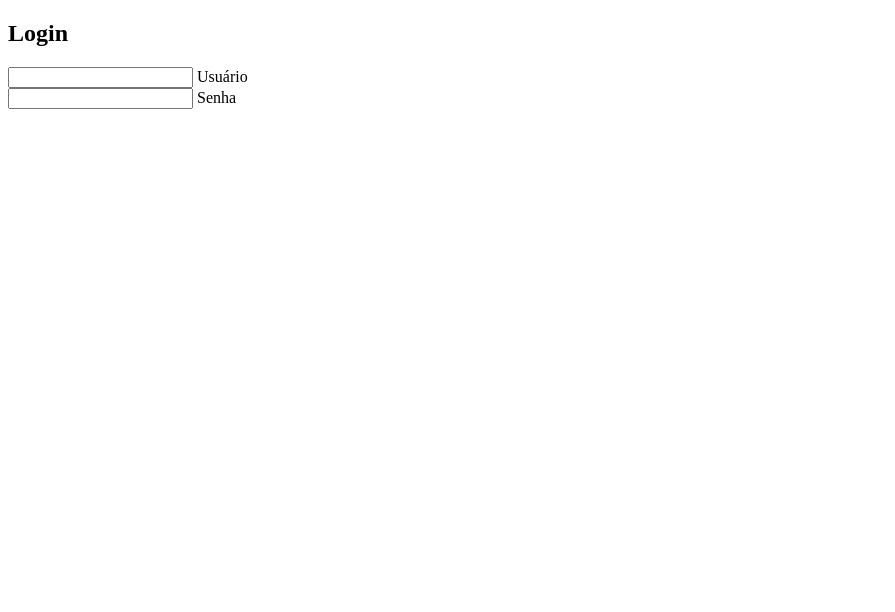
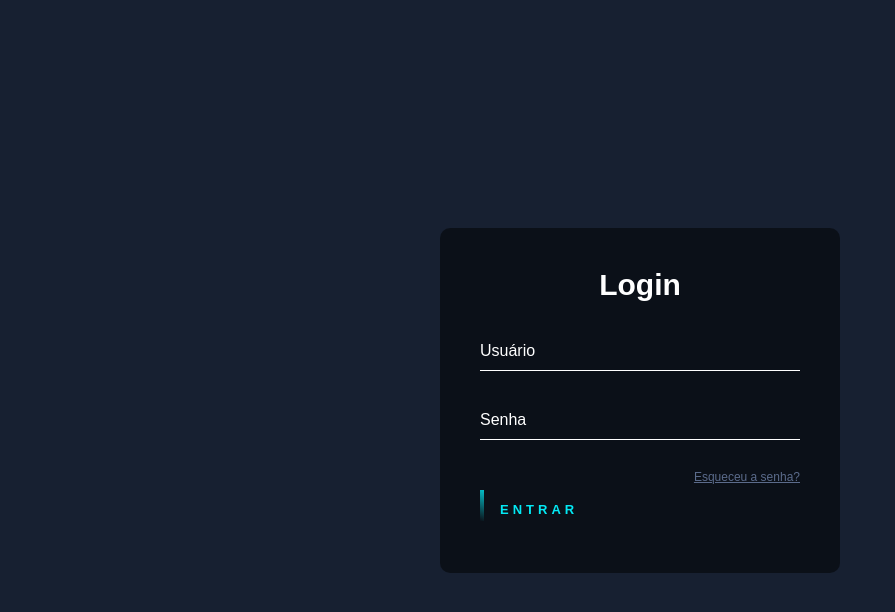
Before and after one commit to Elieudosilva/tela-login, a plain HTML site: page index.html in a window 1280 px wide. Shown: the whole page, without its empty margins (0-895 px from the left). Drawn offline with Linux system fonts and the light colour scheme.

Commit message:
Projeto tela de login finalizado

```diff
--- a/index.html
+++ b/index.html
@@ -3,10 +3,11 @@
 <head>
     <meta charset="UTF-8">
     <meta name="viewport" content="width=device-width, initial-scale=1.0">
+    <link rel="stylesheet" href="style.css">
     <title>Tela de login - Dev Elieudo</title>
 </head>
 <body>
-    <form>
+    <form class="login">
         <h2>Login</h2>
         <div class="box-user">
              <input type="text" name="" required>
@@ -15,6 +16,17 @@
         <div class="box-user">
             <input type="password" name="" required>
             <label>Senha</label>
+        </div>
+        <div>
+            <a href="#" class="forget"> Esqueceu a senha?</a>
+        </div>
+        <a href="#" class="btn">
+            <span></span>
+            <span></span>
+            <span></span>
+            <span></span>
+            Entrar
+        </a>
     </form>
 </body>
 </html>
--- a/style.css
+++ b/style.css
@@ -0,0 +1,163 @@
+*{
+    margin: 0;
+    padding: 0;
+    box-sizing: border-box;
+    font-family: sans-serif;
+}
+body{
+    display: flex;
+    align-items: center;
+    justify-content: center;
+    min-height: 100vh;
+    background: #172031;
+}
+.login{
+    background: rgba(0,0,0, .5);
+    border-radius: 10px;
+    width: 400px;
+    padding: 40px;
+}
+.login h2{
+    margin-bottom: 30px;
+    font-size: 30px;
+    color: #fff;
+    text-align: center;
+}
+.login .box-user{
+    position: relative;
+}
+.login .box-user input{
+    width: 100%;
+    padding: 10px 0;
+    outline: none;
+    border: 0;
+    background: transparent;
+    border-bottom: 1px solid #fff;
+    color: #fff;
+    font-size: 16px;
+    margin-bottom: 30px;
+}
+.login .box-user label{
+    position: absolute;
+    top: 0;
+    left: 0;
+    padding: 10px 0;
+    color: #fff;
+    font-size: 16px;
+    pointer-events: none;
+    transition: .5s;
+}
+.login .box-user input:focus~label,
+.login .box-user input:valid~label
+{
+    top: -20px;
+    left: 0;
+    color: #03e9f4;
+    font-size: 12px;
+}
+.forget{
+    font-size: 12px;
+    color: #5b6b8b;
+    float: right;
+}
+.btn{
+    position: relative;
+    display: inline-block;
+    padding: 12px 20px;
+    color: #03e9f4;
+    text-decoration: none;
+    font-size: 13px;
+    text-transform: uppercase;
+    letter-spacing: 4px;
+    font-weight: 700;
+    margin-top: 20px;
+    transition: .5s;
+    overflow: hidden;
+}
+.btn:hover{
+    background: #03e9f4;
+    border-radius: 5px;
+    color: #172031;
+}
+.btn span{
+    position: absolute;
+    display: block;
+}
+.btn span:nth-child(1){
+    top: 0;
+    left: -100%;
+    width: 100%;
+    height: 4px;
+    background: linear-gradient(90deg, transparent, #03e9f4);
+    animation: btn1 1s linear infinite;
+}
+@keyframes btn1{
+    0%{
+        left: -100%;
+    }
+    50%,
+    100%{
+        left: 100%;
+    }
+}
+.btn span:nth-child(2){
+    top: -100%;
+    right: 0;
+    width: 4px;
+    height: 100%;
+    background: linear-gradient(180deg, transparent, #03e9f4);
+    animation: btn2 1s linear infinite;
+    animation-delay: .20s;
+}
+@keyframes btn2{
+    0%{
+        top: -100%;
+    }
+    50%,
+    100%{
+        top: 100%;
+    }
+}
+.btn span:nth-child(3){
+    bottom: 0;
+    right: -100%;
+    width: 100%;
+    height: 4px;
+    background: linear-gradient(270deg, transparent, #03e9f4);
+    animation: btn3 1s linear infinite;
+    animation-delay: .45s;
+}
+@keyframes btn3{
+    0%{
+        right: -100%;
+    }
+    50%,
+    100%{
+        right: 100%;
+
+    }
+}
+.btn span:nth-child(4){
+    bottom: -100%;
+    left: 0;
+    width: 4px;
+    height: 100%;
+    background: linear-gradient(26deg, transparent, #03e9f4);
+    animation: btn4 1s linear infinite;
+    animation-delay: .70s;
+}
+@keyframes btn4{
+    0%{
+        bottom: -100%;
+    }
+    50%,
+    100%{
+        bottom: 100%;
+    }
+}
+@media(max-width: 405px){
+    .login{
+        width: 90%;
+
+    }
+}
```
